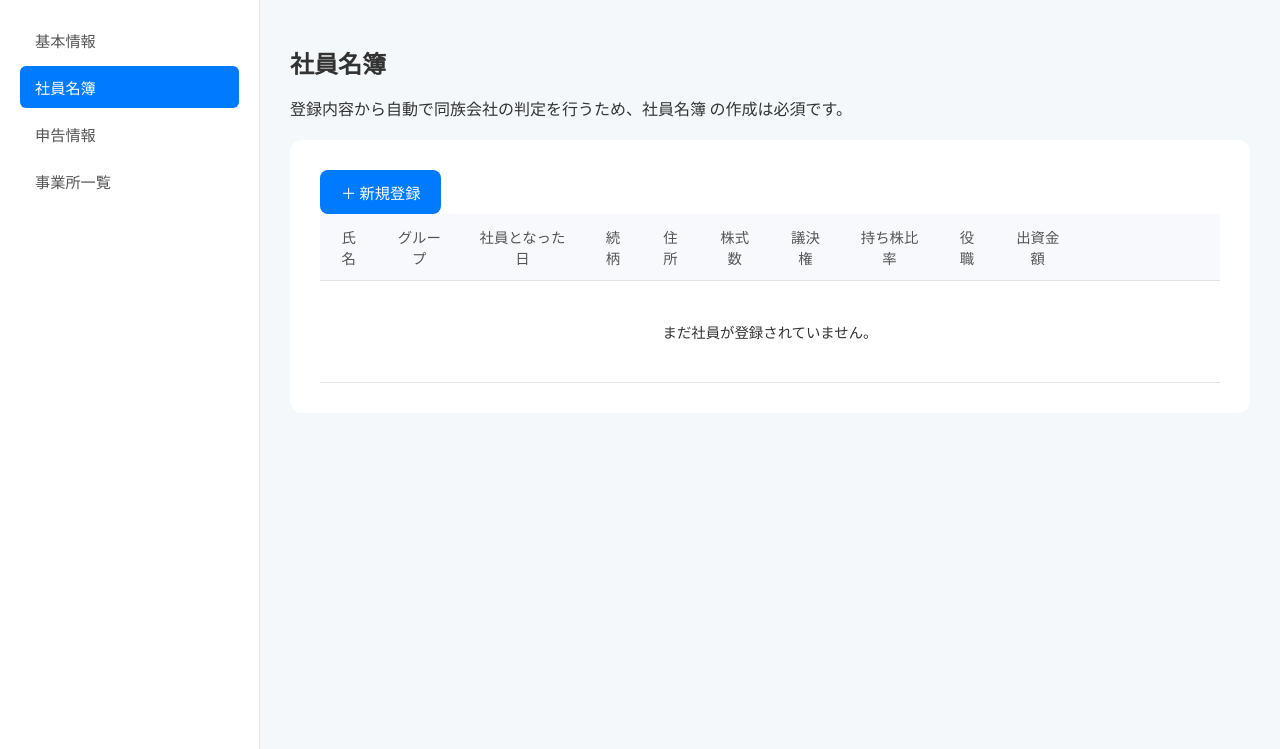
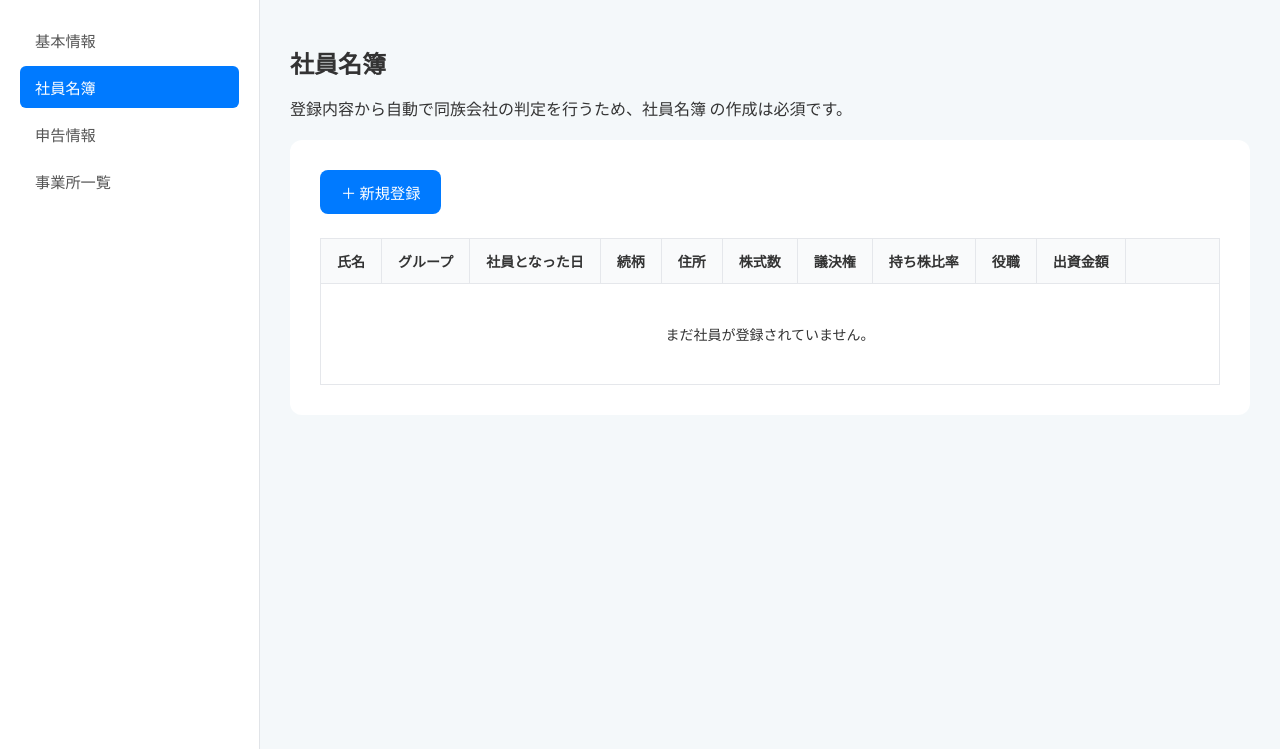
Before and after one commit to h-shimamon/small_business_tax_app, a Flask app: page /company/employees in a window 1280 px wide. Shown: the part 51-800 px from the top of the page. Run offline with Flask 3, Linux system fonts and the light colour scheme.

Commit message:
「社員名簿」画面の修正

```diff
--- a/app/company/models.py
+++ b/app/company/models.py
@@ -100,6 +100,7 @@ class Office(db.Model):
     opening_date = db.Column(db.String(10))
     closing_date = db.Column(db.String(10))
     employee_count = db.Column(db.Integer)
+    office_count = db.Column(db.Integer)
 
     company_id = db.Column(db.Integer, db.ForeignKey('company.id'), nullable=False)
     company = db.relationship('Company', backref=db.backref('offices', lazy=True))
--- a/app/static/css/table_view.css
+++ b/app/static/css/table_view.css
@@ -1,36 +1,59 @@
-/* --- テーブル（社員名簿など） --- */
-.table-wrapper { overflow-x: auto; }
-table { width: 100%; border-collapse: collapse; }
-th, td { padding: 12px 15px; text-align: center; border-bottom: 1px solid var(--border-color); font-size: 0.9rem; vertical-align: middle; }
-thead th { background-color: #f7f9fc; font-weight: 500; color: var(--text-secondary); }
-.action-btn { background-color: #eee; border: none; padding: 5px 10px; border-radius: 5px; cursor: pointer; }
+/* app/static/css/table_view.css */
 
-/* テーブル内のアクションボタン（編集・削除）のスタイルを上書き */
-.action-btn {
-    background-color: #e9ecef; /* 少し濃いグレーに */
-    color: var(--text-secondary);
-    border: 1px solid #dee2e6;
-    padding: 5px 10px;
-    border-radius: 5px;
-    cursor: pointer;
-    font-size: 0.85rem;
-    transition: background-color 0.2s, color 0.2s;
-    text-decoration: none; /* ★この行を追加 */
+/*
+ * テーブルビュー全体で使用するスタイルです。
+ * 主に一覧表示画面のレイアウトを整えます。
+ */
+
+/* カード内のアクションボタンのコンテナ */
+.card-actions {
+  margin-bottom: 24px; /* ボタンとテーブルの間の余白を確保します */
 }
 
-.action-btn:hover {
-    background-color: #6c757d; /* ホバー時に濃いグレーに */
-    color: white;
+/* テーブルを囲むラッパー */
+.table-wrapper {
+  overflow-x: auto; /* テーブルが画面幅を超えた場合に横スクロールを可能にします */
 }
 
-.action-btn.delete:hover {
-    background-color: #dc3545; /* 赤色に */
-    border-color: #dc3545;
+/* テーブルの基本スタイル */
+table {
+  width: 100%;
+  border-collapse: collapse; /* ボーダーを重ねる */
+  font-size: 14px;
+  white-space: nowrap; /* テーブルのセル内での改行を防ぐ */
 }
 
-/* テーブル内のボタンをグループ化して間隔を調整 */
+/* テーブルヘッダーとボディのセル共通スタイル */
+th, td {
+  border: 1px solid #e5e7eb; /* 罫線 */
+  padding: 12px 16px;       /* セル内の余白 */
+  text-align: left;         /* 文字を左揃え */
+  vertical-align: middle;   /* 上下中央揃え */
+}
+
+/* テーブルヘッダーのスタイル */
+thead th {
+  background-color: #f9fafb; /* 背景色 */
+  font-weight: 600;
+}
+
+/* テーブルボディの偶数行の背景色 */
+tbody tr:nth-child(even) {
+  background-color: #f9fafb;
+}
+
+/* テーブル行のホバーエフェクト */
+tbody tr:hover {
+  background-color: #f3f4f6;
+}
+
+/* テーブル内の操作ボタンのグループ */
 .action-buttons-group {
     display: flex;
-    justify-content: center;
-    gap: 8px; /* ボタン間の隙間を8pxに設定 */
+    gap: 8px; /* ボタン間の隙間 */
+    justify-content: flex-end; /* ボタンを右寄せにする */
 }
+
+/* テーブル内のアクションボタン */
+.action-btn {
+    padding: 4px 12
--- a/app/templates/company/employee_list.html
+++ b/app/templates/company/employee_list.html
@@ -26,7 +26,13 @@
 </div>
 
 <div class="card">
-    <a href="{{ url_for('company.register_employee') }}" class="button-primary">＋ 新規登録</a>
+    <!-- ▼▼▼▼▼ 変更箇所 ▼▼▼▼▼ -->
+    <!-- ボタンをdivで囲み、事業所一覧画面と同様のレイアウト構造に合わせます。 -->
+    <!-- これにより、ボタンとテーブルの間に適切なマージンが確保されます。 -->
+    <div class="card-actions">
+        <a href="{{ url_for('company.register_employee') }}" class="button-primary">＋ 新規登録</a>
+    </div>
+    <!-- ▲▲▲▲▲ 変更箇所 ▲▲▲▲▲ -->
 
     <div class="table-wrapper">
         <table>
```
